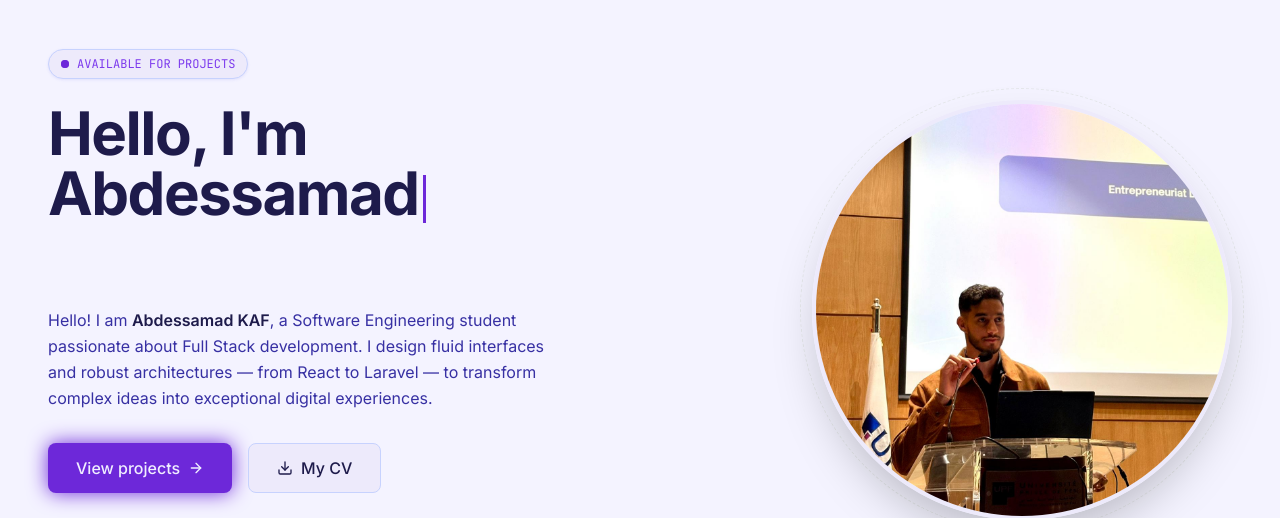
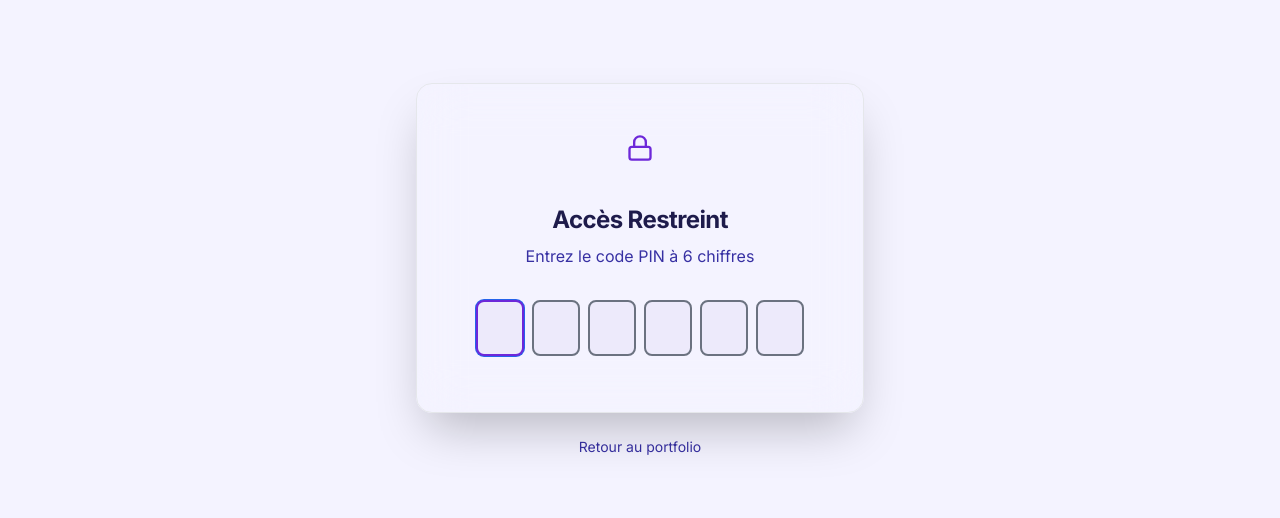
Before and after one commit to KAF-Abdessamad/portfolio-KAF, a React (Vite) app: page /admin-access in a window 1280 px wide. Before the commit this address led to /. Shown: the part 130-648 px from the top of the page. Built offline with nearby package versions, Linux system fonts and the light colour scheme; no server answers; the database is empty.

Commit message:
Update hero and footer descriptions with professional text

```diff
--- a/src/App.jsx
+++ b/src/App.jsx
@@ -12,7 +12,7 @@ import CVPage from './pages/CVPage';
 
 // Admin Pages
 import LoginPage from './pages/admin/LoginPage';
-import SecretPortal from './pages/admin/SecretPortal';
+import AdminGate from './pages/admin/AdminGate';
 import DashboardPage from './pages/admin/DashboardPage';
 import ProjectsPage from './pages/admin/ProjectsPage';
 import SkillsPageAdmin from './pages/admin/SkillsPage';
@@ -33,8 +33,8 @@ function App() {
                         <Route path="/certificates" element={<CertificatesPage />} />
                         <Route path="/cv" element={<CVPage />} />
 
-                        {/* Admin Routes - Protected by secret URL */}
-                        <Route path="/portal/:secret" element={<SecretPortal />} />
+                        {/* Admin Routes - Protected by PIN gate */}
+                        <Route path="/admin-access" element={<AdminGate />} />
                         <Route path="/admin/login" element={<LoginPage />} />
                         <Route path="/admin" element={
                             <SecretAdminRoute>
--- a/src/components/admin/SecretAdminRoute.jsx
+++ b/src/components/admin/SecretAdminRoute.jsx
@@ -26,9 +26,9 @@ export default function SecretAdminRoute({ children }) {
         );
     }
 
-    // No secret access - redirect to home (404 style)
+    // No secret access - redirect to admin gate
     if (!hasSecretAccess) {
-        return <Navigate to="/" replace />;
+        return <Navigate to="/admin-access" replace />;
     }
 
     // Has secret access but not logged in - redirect to admin login
--- /dev/null
+++ b/src/pages/admin/AdminGate.jsx
@@ -0,0 +1,133 @@
+import React, { useState, useEffect } from 'react';
+import { useNavigate } from 'react-router-dom';
+import { motion } from 'framer-motion';
+import { Lock, ArrowRight } from 'lucide-react';
+
+const ADMIN_PIN = import.meta.env.VITE_ADMIN_PIN || '123456';
+
+export default function AdminGate() {
+    const [pin, setPin] = useState(['', '', '', '', '', '']);
+    const [error, setError] = useState(false);
+    const [success, setSuccess] = useState(false);
+    const navigate = useNavigate();
+
+    // Check if already has access
+    useEffect(() => {
+        if (sessionStorage.getItem('admin_access_granted') === 'true') {
+            navigate('/admin');
+        }
+    }, [navigate]);
+
+    const handleChange = (index, value) => {
+        if (value.length > 1) return;
+
+        const newPin = [...pin];
+        newPin[index] = value;
+        setPin(newPin);
+        setError(false);
+
+        // Auto-focus next input
+        if (value && index < 5) {
+            const nextInput = document.getElementById(`pin-${index + 1}`);
+            nextInput?.focus();
+        }
+
+        // Check if all filled
+        if (index === 5 && value) {
+            const fullPin = [...newPin.slice(0, 5), value].join('');
+            validatePin(fullPin);
+        }
+    };
+
+    const validatePin = (fullPin) => {
+        if (fullPin === ADMIN_PIN) {
+            setSuccess(true);
+            sessionStorage.setItem('admin_access_granted', 'true');
+            setTimeout(() => navigate('/admin'), 500);
+        } else {
+            setError(true);
+            setPin(['', '', '', '', '', '']);
+            document.getElementById('pin-0')?.focus();
+        }
+    };
+
+    const handleKeyDown = (index, e) => {
+        if (e.key === 'Backspace' && !pin[index] && index > 0) {
+            const prevInput = document.getElementById(`pin-${index - 1}`);
+            prevInput?.focus();
+        }
+    };
+
+    return (
+        <div className="min-h-screen bg-bg-primary flex items-center justify-center px-4">
+            <div className="absolute inset-0 overflow-hidden pointer-events-none">
+                <div className="absolute top-1/4 left-1/4 w-96 h-96 bg-accent/5 rounded-full blur-[120px]" />
+            </div>
+
+            <motion.div
+                initial={{ opacity: 0, y: 20 }}
+                animate={{ opacity: 1, y: 0 }}
+                className="w-full max-w-md text-center"
+            >
+                <div className="bg-bg-card/50 backdrop-blur-xl border border rounded-2xl p-8 shadow-2xl">
+                    <div className="w-16 h-16 bg-accent/10 rounded-full flex items-center justify-center mx-auto mb-6">
+                        <Lock className="text-accent" size={28} />
+                    </div>
+
+                    <h1 className="text-2xl font-bold text-text-primary mb-2">Accès Restreint</h1>
+                    <p className="text-text-secondary mb-8">Entrez le code PIN à 6 chiffres</p>
+
+                    <div className="flex justify-center gap-2 mb-6">
+                        {pin.map((digit, index) => (
+                            <input
+                                key={index}
+                                id={`pin-${index}`}
+                                type="password"
+                                maxLength={1}
+                                value={digit}
+                                onChange={(e) => handleChange(index, e.target.value)}
+                                onKeyDown={(e) => handleKeyDown(index, e)}
+                                className={`w-12 h-14 text-center text-2xl font-bold bg-bg-surface border-2 rounded-lg outline-none transition-all ${
+                                    error
+                                        ? 'border-red-500 text-red-500'
+                                        : success
+                                            ? 'border-green-500 text-green-500'
+                                            : 'border focus:border-accent text-text-primary'
+                                }`}
+                                autoFocus={index === 0}
+                            />
+                        ))}
+                    </div>
+
+                    {error && (
+                        <motion.p
+                            initial={{ opacity: 0 }}
+                            animate={{ opacity: 1 }}
+                            className="text-red-500 text-sm mb-4"
+                        >
+                            Code incorrect
+                        </motion.p>
+                    )}
+
+                    {success && (
+                        <motion.div
+                            initial={{ opacity: 0 }}
+                            animate={{ opacity: 1 }}
+                            className="flex items-center justify-center gap-2 text-green-500 mb-4"
+                        >
+                            <span>Accès accordé</span>
+                            <ArrowRight size={18} />
+                        </motion.div>
+                    )}
+                </div>
+
+                <a
+                    href="/"
+                    className="inline-block mt-6 text-text-muted hover:text-accent transition-colors text-sm"
+                >
+                    Retour au portfolio
+                </a>
+            </motion.div>
+        </div>
+    );
+}
--- a/src/translations/en.json
+++ b/src/translations/en.json
@@ -3,7 +3,7 @@
     "available": "AVAILABLE FOR PROJECTS",
     "greeting": "Hello, I'm Abdessamad",
     "subtitle_prefix": "Future Engineer",
-    "description": "Hello! I am <strong>Abdessamad KAF</strong>, a Software Engineering student passionate about Full Stack development. I design fluid interfaces and robust architectures — from React to Laravel — to transform complex ideas into exceptional digital experiences.",
+    "description": "I am <strong>Abdessamad KAF</strong>, a Software Engineering student focused on building end-to-end digital solutions combining software development, data analytics, and DevOps. I design and develop scalable web applications, analyze data to extract meaningful insights, and implement reliable deployment workflows. I use technologies such as React, Node.js, SQL, Power BI, Docker, and cloud tools to deliver efficient, data-driven, production-ready systems.",
     "view_projects": "View projects",
     "my_cv": "My CV",
     "connect": "Let's connect"
@@ -77,7 +77,7 @@
     "form_error": "Error sending message."
   },
   "footer": {
-    "description": "Full Stack Engineer passionate about creating immersive and high-performance digital experiences. Based in Morocco, available worldwide.",
+    "description": "Software Engineering student specializing in end-to-end digital solutions. Web application design, data analytics and DevOps. Based in Morocco, available for international opportunities.",
     "nav_title": "Navigation",
     "contact_title": "Contact",
     "rights": "All rights reserved.",
--- a/src/translations/fr.json
+++ b/src/translations/fr.json
@@ -3,7 +3,7 @@
     "available": "DISPONIBLE POUR PROJETS",
     "greeting": "Bonjour, je suis Abdessamad",
     "subtitle_prefix": "Futur Ingénieur",
-    "description": "Bonjour ! Je suis <strong>Abdessamad KAF</strong>, étudiant en Génie Informatique passionné par le développement Full Stack. Je conçois des interfaces fluides et des architectures robustes — de React à Laravel — pour transformer des idées complexes en expériences numériques d'exception.",
+    "description": "Je suis <strong>Abdessamad KAF</strong>, étudiant en Génie Logiciel spécialisé dans la conception de solutions digitales complètes, alliant développement logiciel, analyse de données et DevOps. Je conçois et développe des applications web scalables, j'analyse les données pour en extraire des insights pertinents, et je mets en place des workflows de déploiement fiables. J'utilise des technologies telles que React, Node.js, SQL, Power BI, Docker et des outils cloud pour livrer des systèmes efficaces, data-driven et prêts pour la production.",
     "view_projects": "Voir projets",
     "my_cv": "Mon CV",
     "connect": "Connectons-nous"
@@ -77,7 +77,7 @@
     "form_error": "Erreur lors de l'envoi du message."
   },
   "footer": {
-    "description": "Ingénieur Full Stack passionné par la création d'expériences numériques immersives et performantes. Basé au Maroc, disponible pour le monde entier.",
+    "description": "Étudiant en Génie Logiciel spécialisé dans les solutions digitales end-to-end. Conception d'applications web, data analytics et DevOps. Basé au Maroc, disponible pour des opportunités internationales.",
     "nav_title": "Navigation",
     "contact_title": "Contact",
     "rights": "Tous droits réservés.",
```
